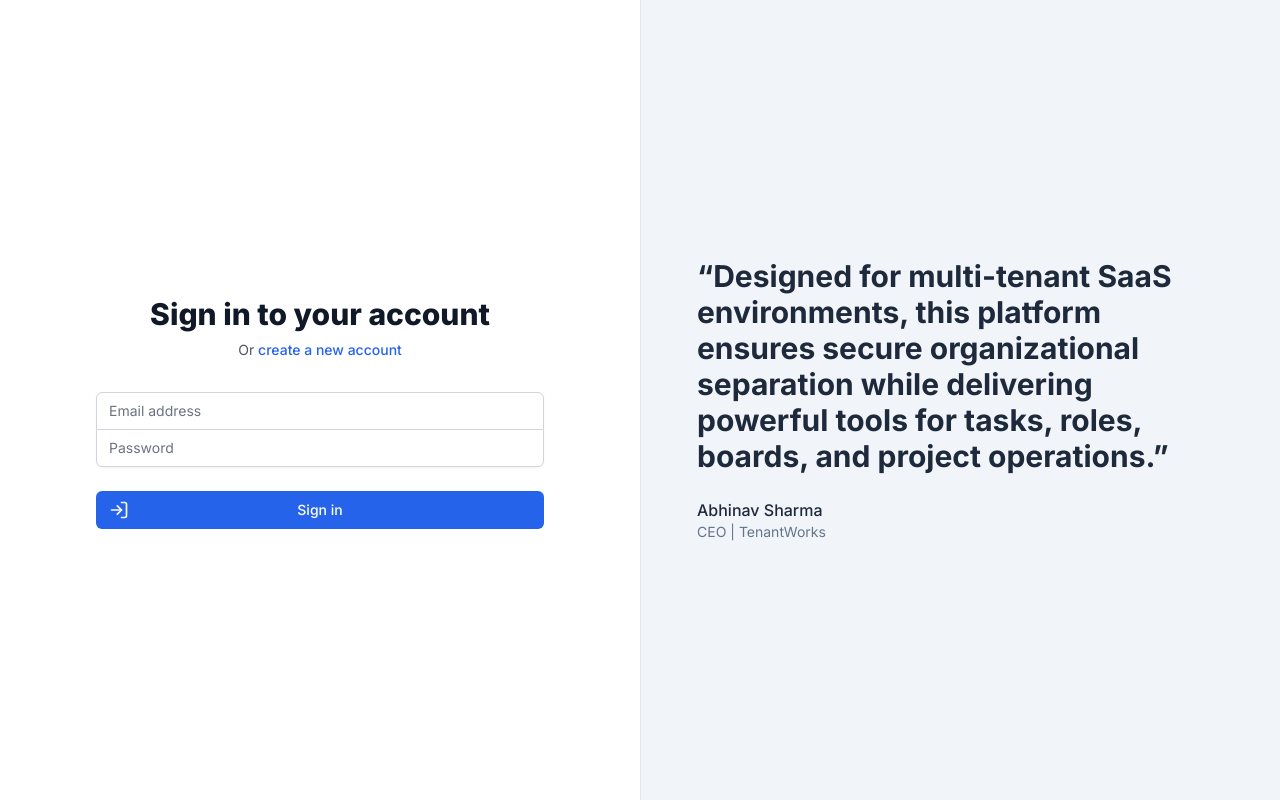
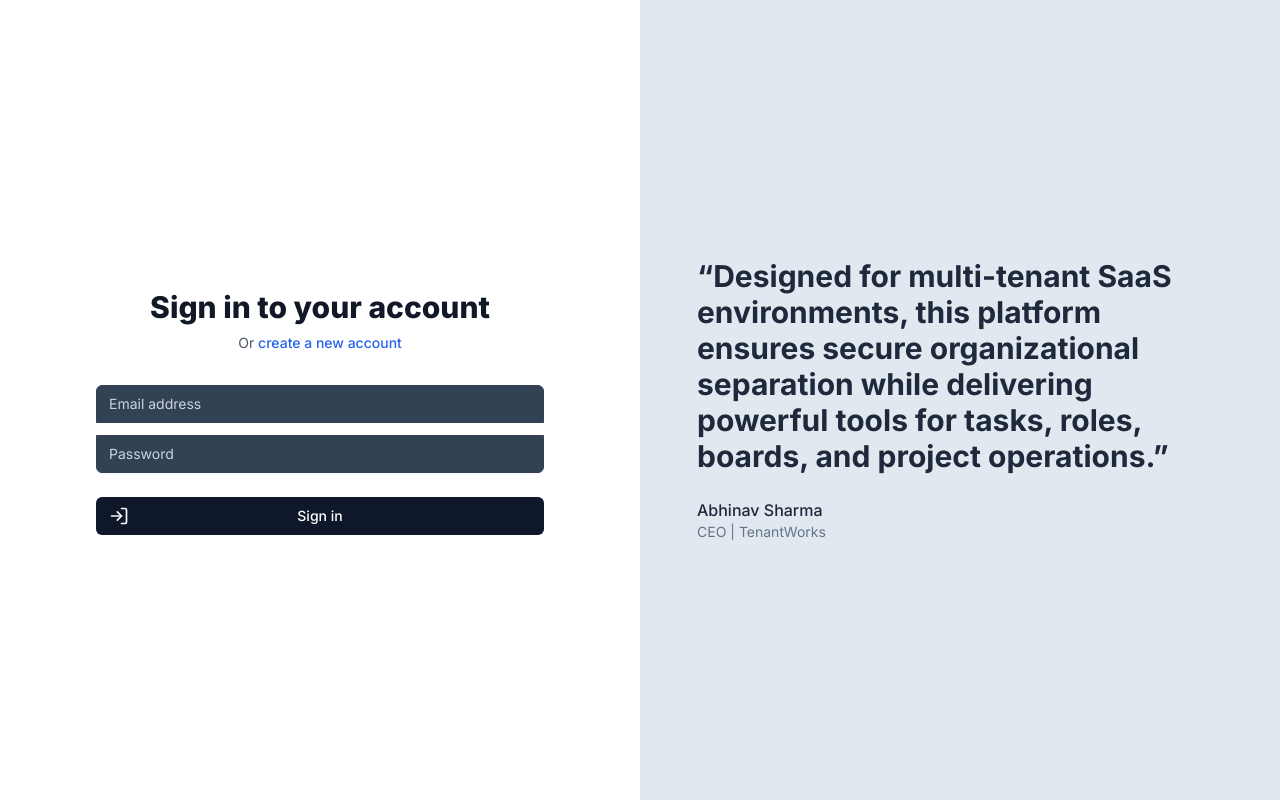
Before and after one commit to abhii08/saas-platform-py-react, a React (Vite) app in the folder frontend/: page /login in a window 1280 px wide. Built offline with nearby package versions, Linux system fonts and the light colour scheme.

Commit message:
fix UI css

```diff
--- a/frontend/src/pages/Login.jsx
+++ b/frontend/src/pages/Login.jsx
@@ -45,7 +45,7 @@ const Login = () => {
                 <p className="text-sm text-red-800">{error}</p>
               </div>
             )}
-            <div className="rounded-md shadow-sm -space-y-px">
+            <div className="rounded-md shadow-sm space-y-3">
               <div>
                 <label htmlFor="email" className="sr-only">
                   Email address
@@ -58,7 +58,7 @@ const Login = () => {
                   required
                   value={email}
                   onChange={(e) => setEmail(e.target.value)}
-                  className="appearance-none rounded-none relative block w-full px-3 py-2 border border-gray-300 placeholder-gray-500 text-gray-900 rounded-t-md focus:outline-none focus:ring-primary focus:border-primary focus:z-10 sm:text-sm"
+                  className="appearance-none rounded-none relative block w-full px-3 py-2 border border-slate-700 placeholder-slate-300 text-slate-100 bg-slate-700 rounded-t-md focus:outline-none focus:ring-blue-500 focus:border-blue-500 focus:z-10 sm:text-sm"
                   placeholder="Email address"
                 />
               </div>
@@ -74,7 +74,7 @@ const Login = () => {
                   required
                   value={password}
                   onChange={(e) => setPassword(e.target.value)}
-                  className="appearance-none rounded-none relative block w-full px-3 py-2 border border-gray-300 placeholder-gray-500 text-gray-900 rounded-b-md focus:outline-none focus:ring-primary focus:border-primary focus:z-10 sm:text-sm"
+                  className="appearance-none rounded-none relative block w-full px-3 py-2 border border-slate-700 placeholder-slate-300 text-slate-100 bg-slate-700 rounded-b-md focus:outline-none focus:ring-blue-500 focus:border-blue-500 focus:z-10 sm:text-sm"
                   placeholder="Password"
                 />
               </div>
@@ -84,7 +84,7 @@ const Login = () => {
               <button
                 type="submit"
                 disabled={loading}
-                className="group relative w-full flex justify-center py-2 px-4 border border-transparent text-sm font-medium rounded-md text-white bg-primary hover:bg-primary/90 focus:outline-none focus:ring-2 focus:ring-offset-2 focus:ring-primary disabled:opacity-50"
+                className="group relative w-full flex justify-center py-2 px-4 border border-transparent text-sm font-medium rounded-md text-white bg-slate-900 hover:bg-slate-800 focus:outline-none focus:ring-2 focus:ring-offset-2 focus:ring-slate-800 disabled:opacity-50"
               >
                 <span className="absolute left-0 inset-y-0 flex items-center pl-3">
                   <LogIn className="h-5 w-5 text-primary-foreground group-hover:text-primary-foreground" />
@@ -95,7 +95,7 @@ const Login = () => {
           </form>
         </div>
       </div>
-      <aside className="hidden md:flex items-center justify-center bg-slate-100 p-8 md:border-l md:border-slate-200">
+      <aside className="hidden md:flex items-center justify-center bg-slate-200 p-8 md:border-l md:border-slate-200">
         <div className="max-w-xl mx-auto px-6">
           <p className="text-slate-800 text-2xl md:text-3xl font-bold leading-snug">
             “Designed for multi-tenant SaaS environments, this platform ensures secure organizational separation while delivering powerful tools for tasks, roles, boards, and project operations.”
--- a/frontend/src/pages/Register.jsx
+++ b/frontend/src/pages/Register.jsx
@@ -94,7 +94,7 @@ const Register = () => {
                   type="text"
                   value={formData.first_name}
                   onChange={handleChange}
-                  className="appearance-none relative block w-full px-3 py-2 border border-gray-300 placeholder-gray-500 text-gray-900 rounded-md focus:outline-none focus:ring-primary focus:border-primary sm:text-sm"
+                  className="appearance-none relative block w-full px-3 py-2 border border-slate-700 placeholder-slate-300 text-slate-100 bg-slate-700 rounded-md focus:outline-none focus:ring-blue-500 focus:border-blue-500 sm:text-sm"
                   placeholder="First name"
                 />
                 <input
@@ -102,7 +102,7 @@ const Register = () => {
                   type="text"
                   value={formData.last_name}
                   onChange={handleChange}
-                  className="appearance-none relative block w-full px-3 py-2 border border-gray-300 placeholder-gray-500 text-gray-900 rounded-md focus:outline-none focus:ring-primary focus:border-primary sm:text-sm"
+                  className="appearance-none relative block w-full px-3 py-2 border border-slate-700 placeholder-slate-300 text-slate-100 bg-slate-700 rounded-md focus:outline-none focus:ring-blue-500 focus:border-blue-500 sm:text-sm"
                   placeholder="Last name"
                 />
               </div>
@@ -112,7 +112,7 @@ const Register = () => {
                 required
                 value={formData.email}
                 onChange={handleChange}
-                className="appearance-none relative block w-full px-3 py-2 border border-gray-300 placeholder-gray-500 text-gray-900 rounded-md focus:outline-none focus:ring-primary focus:border-primary sm:text-sm"
+                className="appearance-none relative block w-full px-3 py-2 border border-slate-700 placeholder-slate-300 text-slate-100 bg-slate-700 rounded-md focus:outline-none focus:ring-blue-500 focus:border-blue-500 sm:text-sm"
                 placeholder="Email address"
               />
               <input
@@ -121,7 +121,7 @@ const Register = () => {
                 required
                 value={formData.password}
                 onChange={handleChange}
-                className="appearance-none relative block w-full px-3 py-2 border border-gray-300 placeholder-gray-500 text-gray-900 rounded-md focus:outline-none focus:ring-primary focus:border-primary sm:text-sm"
+                className="appearance-none relative block w-full px-3 py-2 border border-slate-700 placeholder-slate-300 text-slate-100 bg-slate-700 rounded-md focus:outline-none focus:ring-blue-500 focus:border-blue-500 sm:text-sm"
                 placeholder="Password (min 8 characters)"
               />
               <div>
@@ -135,7 +135,7 @@ const Register = () => {
                   value={formData.organization_id}
                   onChange={handleChange}
                   disabled={loadingOrgs}
-                  className="appearance-none relative block w-full px-3 py-2 border border-gray-300 text-gray-900 rounded-md focus:outline-none focus:ring-primary focus:border-primary sm:text-sm disabled:opacity-50 disabled:cursor-not-allowed"
+                  className="appearance-none relative block w-full px-3 py-2 border border-slate-700 text-slate-100 bg-slate-700 rounded-md focus:outline-none focus:ring-blue-500 focus:border-blue-500 sm:text-sm placeholder-slate-300 disabled:opacity-50 disabled:cursor-not-allowed"
                 >
                   <option value="">Select an organization</option>
                   {organizations.map((org) => (
@@ -158,7 +158,7 @@ const Register = () => {
                   required
                   value={formData.role}
                   onChange={handleChange}
-                  className="appearance-none relative block w-full px-3 py-2 border border-gray-300 text-gray-900 rounded-md focus:outline-none focus:ring-primary focus:border-primary sm:text-sm"
+                  className="appearance-none relative block w-full px-3 py-2 border border-slate-700 text-slate-100 bg-slate-700 rounded-md focus:outline-none focus:ring-blue-500 focus:border-blue-500 sm:text-sm placeholder-slate-300"
                 >
                   <option value="">Select your role</option>
                   <option value="MEMBER">Member</option>
@@ -176,7 +176,7 @@ const Register = () => {
 
             <button
               disabled={loading}
-              className="group relative w-full flex justify-center py-2 px-4 border border-transparent text-sm font-medium rounded-md text-white bg-primary hover:bg-primary/90 focus:outline-none focus:ring-2 focus:ring-offset-2 focus:ring-primary disabled:opacity-50"
+              className="group relative w-full flex justify-center py-2 px-4 border border-transparent text-sm font-medium rounded-md text-white bg-slate-900 hover:bg-slate-800 focus:outline-none focus:ring-2 focus:ring-offset-2 focus:ring-slate-800 disabled:opacity-50"
             >
               <span className="absolute left-0 inset-y-0 flex items-center pl-3">
                 <UserPlus className="h-5 w-5 text-primary-foreground" />
@@ -186,7 +186,7 @@ const Register = () => {
           </form>
         </div>
       </div>
-      <aside className="hidden md:flex items-center justify-center bg-slate-100 p-8 md:border-l md:border-slate-200">
+      <aside className="hidden md:flex items-center justify-center bg-slate-200 p-8 md:border-l md:border-slate-200">
         <div className="max-w-xl mx-auto px-6">
           <p className="text-slate-800 text-2xl md:text-3xl font-bold leading-snug">
             “Designed for multi-tenant SaaS environments, this platform ensures secure organizational separation while delivering powerful tools for tasks, roles, boards, and project operations.”
```
